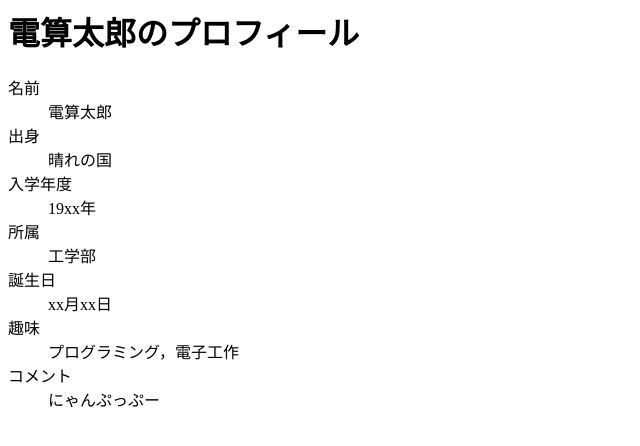
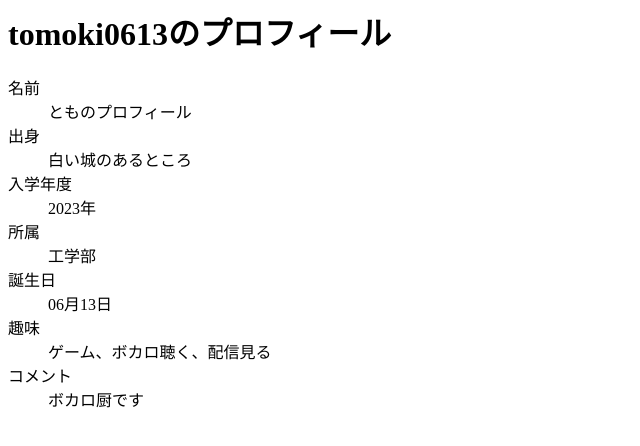
Before and after one commit to tomoki0613/profile, a plain HTML site: page index.html in a window 1280 px wide. Shown: the whole page, without its empty margins (0-640 px from the left). Drawn offline with Linux system fonts and the light colour scheme.

Commit message:
change:プロフィールを自分のものに変更

```diff
--- a/index.html
+++ b/index.html
@@ -2,35 +2,35 @@
   <head>
     <meta charset="utf-8">
     <meta name="viewport" content="width=device-width, initial-scale=1">
-    <title>電算太郎のプロフィール</title>
+    <title>tomoki0613のプロフィール</title>
   </head>
   <body>
-    <h1>電算太郎のプロフィール</h1>
+    <h1>tomoki0613のプロフィール</h1>
     <dl>
       <!--
         以下の情報は後々インターネットに公開されるので
         留意して編集してください
       -->
       <dt>名前</dt>
-      <dd>電算太郎</dd>
+      <dd>とものプロフィール</dd>
 
       <dt>出身</dt>
-      <dd>晴れの国</dd>
+      <dd>白い城のあるところ</dd>
 
       <dt>入学年度</dt>
-      <dd>19xx年</dd>
+      <dd>2023年</dd>
 
       <dt>所属</dt>
       <dd>工学部</dd>
 
       <dt>誕生日</dt>
-      <dd>xx月xx日</dd>
+      <dd>06月13日</dd>
 
       <dt>趣味</dt>
-      <dd>プログラミング，電子工作</dd>
+      <dd>ゲーム、ボカロ聴く、配信見る</dd>
 
       <dt>コメント</dt>
-      <dd>にゃんぷっぷー</dd>
+      <dd>ボカロ厨です</dd>
     </dl>
   </body>
 </html>
```
